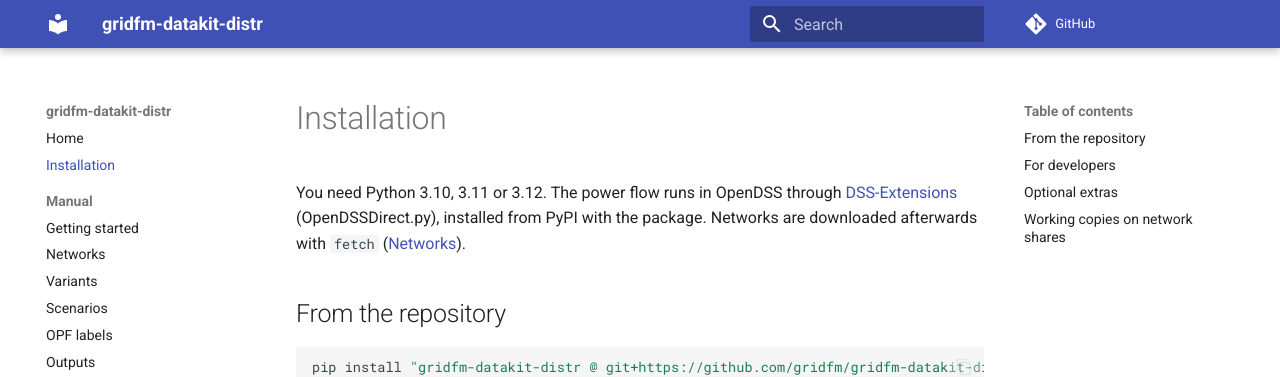
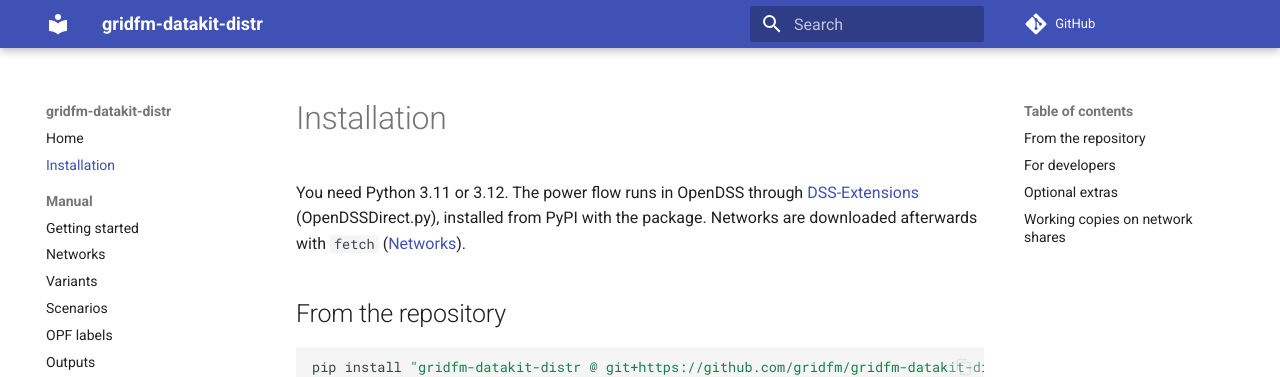
Before and after one commit to gridfm/gridfm-datakit-distr, an MkDocs documentation site: the page built from docs/installation.md, in a window 1280 px wide and 900 px high. Shown: the top 377 px of the window. Built offline with MkDocs 1.6.1 and Material for MkDocs 9.7.7, drawn with Linux system fonts in a browser that asks for light colours; comment, search, counter and statistics services are not loaded.

Commit message:
build!: require Python 3.11 or later
Python 3.10 reached its end of life in October 2026, and the releases of
Pillow and filelock that fix their known vulnerabilities no longer
support it. The lock now holds one version of each package, with no
known vulnerability.

BREAKING CHANGE: Python 3.10 is no longer supported.

Signed-off-by: cardef <carmine.dellefemine@gmail.com>

```diff
--- a/docs/installation.md
+++ b/docs/installation.md
@@ -1,6 +1,6 @@
 # Installation
 
-You need Python 3.10, 3.11 or 3.12. The power flow runs in OpenDSS through
+You need Python 3.11 or 3.12. The power flow runs in OpenDSS through
 [DSS-Extensions](https://dss-extensions.org/) (OpenDSSDirect.py), installed from PyPI with the
 package. Networks are downloaded afterwards with `fetch`
 ([Networks](manual/networks.md#sources-and-the-cache)).
```
Also changed, not shown: README.md (+2 -2 lines), docs/manual/getting_started.md (+1 -1 lines), pyproject.toml (+3 -4 lines), 3 other files.
